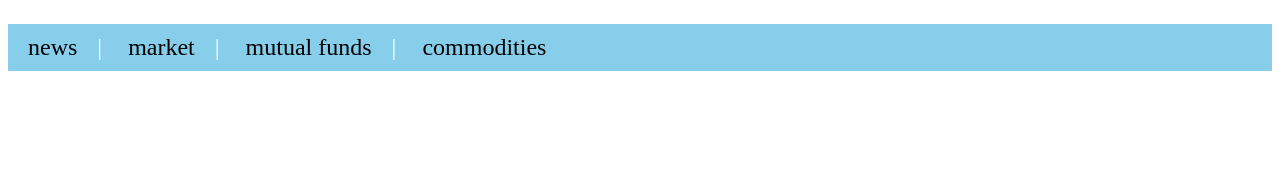
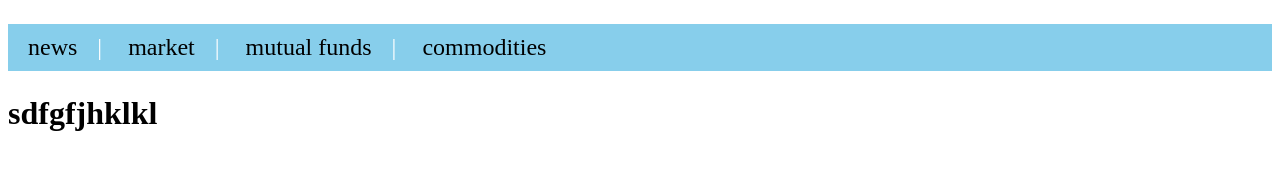
Before and after one commit to babitagit/aict, a plain HTML site: page index.html in a window 1280 px wide. Drawn offline with Linux system fonts and the light colour scheme.

Commit message:
add h1 tag

```diff
--- a/index.html
+++ b/index.html
@@ -18,5 +18,6 @@
         <li><a href="#commodities">commodities</a></li>
         </ul>
    </nav>
+   <h1>sdfgfjhklkl</h1>
 </body>
 </html>
```
